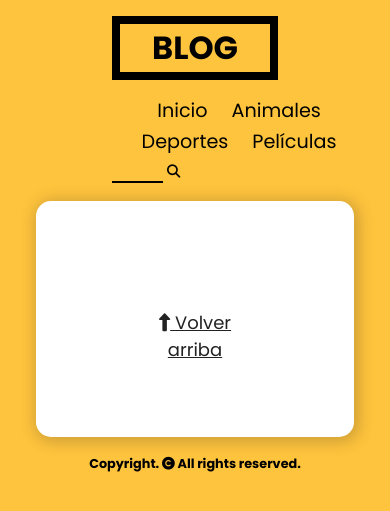
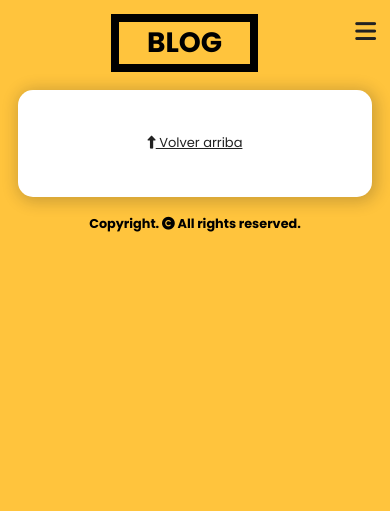
Before and after one commit to riskezwn/blog-app, a PHP site: page /entry.php?id=7 in a window 390 px wide. Shown: the top 511 px of the page. Run offline with PHP 8.4, Linux system fonts and the light colour scheme; data comes from the database, SQL or seed files in the repository; data that the repository does not hold is empty; some libraries are stand-ins or nearby versions.

Commit message:
responsive

```diff
--- /dev/null
+++ b/assets/css/responsive.css
@@ -0,0 +1,113 @@
+/* Extra small devices (phones, 600px and down) */
+@media only screen and (max-width: 600px) {
+  body {
+    font-size: 14px;
+  }
+}
+
+/* Small devices (portrait tablets and large phones, 600px and up) */
+@media only screen and (min-width: 600px) {
+  .entry-container .entry {
+    width: 80%;
+  }
+}
+
+/* Medium devices (landscape tablets, 768px and up) */
+@media only screen and (min-width: 768px) {
+  .profile form {
+    width: 50%;
+  }
+  .entry-container .entry {
+    padding: 3em;
+    font-size: 15px;
+  }
+  .entry-container .entry .info {
+    margin: 1.5em;
+  }
+}
+
+/* Large devices (laptops/desktops, 992px and up) */
+@media only screen and (min-width: 992px) {
+  header #menu-button {
+      display: none;
+  }
+  nav .ul-nav {
+      display: flex;
+      flex-flow: row wrap;
+  }
+  main {
+    margin: 1em 2em;
+    grid-template-columns: 75% 25%;
+    padding: 1.8em 0 1.8em 1.8em;
+  }
+  aside {
+    display: flex;
+  }
+  section {
+    border-right: 1px solid var(--c-darkgray);
+  }
+  section article {
+    margin-right: 5em;
+  }
+  .entry-container .entry {
+    width: 65%;
+    font-size: 18px;
+  }
+  form.create-entry {
+    padding: 2em;
+  }
+}
+
+/* Extra large devices (large laptops and desktops, 1200px and up) */
+@media only screen and (min-width: 1200px) {
+}
+
+/*
+nav .ul-nav {
+  list-style: none;
+  display: flex;
+  flex-flow: row wrap;
+  align-items: center;
+  justify-content: center;
+}
+nav .li-nav {
+  margin-right: 1.5em;
+}
+nav .li-nav a {
+  color: #000;
+  font-size: 1.2em;
+  text-decoration: none;
+  transition: all 0.5s;
+}
+nav .li-nav a:after {
+  content: "";
+  width: 0px;
+  height: 2px;
+  display: block;
+  background: black;
+  transition: 300ms;
+}
+nav .li-nav a:hover:after {
+  width: 100%;
+}
+nav .li-nav .search-form {
+  display: inline;
+}
+nav .li-nav .search-form input {
+  display: inline-block;
+  text-align: center;
+  background-color: rgba(255, 255, 255, 0);
+  border: none;
+  border-bottom: 2px solid #000;
+  outline: none;
+  font-size: 1.2em;
+  transition: all .5s;
+}
+nav .li-nav .search-form input:focus {
+  border-bottom: 3px solid #000;
+}
+nav .li-nav .search-form button {
+  border: none;
+  cursor: pointer;
+  background-color: rgba(255, 255, 255, 0);
+} */
--- a/assets/css/style.css
+++ b/assets/css/style.css
@@ -34,13 +34,22 @@ header h1 {
   padding: 0 1em;
   border: 8px solid #000;
 }
+header #menu-button {
+  color: var(--c-darkgray);
+  font-size: 1.7em;
+}
 
 nav .ul-nav {
+  width: 100%;
+  z-index: 2;
   list-style: none;
+  display: none;
+  flex-flow: column nowrap;
+  align-items: center;
+  justify-content: center;
+}
+nav .ul-nav.open {
   display: flex;
-  flex-flow: row wrap;
-  margin-left: 7em;
-  justify-content: center;
 }
 nav .li-nav {
   margin-right: 1.5em;
@@ -56,7 +65,7 @@ nav .li-nav a:after {
   width: 0px;
   height: 2px;
   display: block;
-  background: black;
+  background: #000;
   transition: 300ms;
 }
 nav .li-nav a:hover:after {
@@ -73,12 +82,10 @@ nav .li-nav .search-form input {
   border-bottom: 2px solid #000;
   outline: none;
   font-size: 1.2em;
-  width: 20%;
   transition: all .5s;
 }
 nav .li-nav .search-form input:focus {
   border-bottom: 3px solid #000;
-  width: 80%;
 }
 nav .li-nav .search-form button {
   border: none;
@@ -91,10 +98,10 @@ main {
   background-color: #fff;
   color: var(--c-darkgray);
   display: grid;
-  margin: 1em 2em;
-  padding: 1.8em 0 1.8em 1.8em;
+  margin: 1em 1em;
+  padding: 1.2em;
   border-radius: 15px;
-  grid-template-columns: 75% 25%;
+  grid-template-columns: auto;
   box-shadow: 2px 2px 15px 3px #22222238;
 }
 main h3 {
@@ -102,9 +109,6 @@ main h3 {
 }
 
 /* SECTION */
-section {
-  border-right: 1px solid var(--c-darkgray);
-}
 section .main-hr {
   background: var(--c-pink);
   border: none;
@@ -115,7 +119,7 @@ section article {
   cursor: pointer;
   transition: all 0.5s;
   padding: 1em;
-  margin-right: 5em;
+
   margin-top: 0.5em;
 }
 section a {
@@ -167,7 +171,7 @@ section .empty-entries {
 
 /* ASIDE */
 aside {
-  display: flex;
+  display: block;
   flex-flow: column nowrap;
   justify-content: space-between;
   padding: 0 1.6em 1.6em 1.6em;
@@ -344,7 +348,7 @@ form.create-category input:not(.btn):focus {
 
 /**************** CREATE ENTRY **********/
 form.create-entry {
-  padding: 2em;
+  padding: 1em;
 }
 form.create-entry textarea {
   margin: 5px 0;
@@ -401,8 +405,9 @@ form.create-entry select:focus {
   object-fit: cover;
 }
 .profile form {
-  width: 50%;
+  width: 75%;
 }
+
 /* .profile #profile-photo {
   width: 0.1px;
   height: 0.1px;
@@ -429,17 +434,17 @@ form.create-entry select:focus {
 .entry-container {
   font-size: large;
   grid-template-columns: auto;
-  padding: 3em;
+  padding: 1.3em;
 }
 .entry-container .entry {
-  width: 65%;
+  font-size: 13px;
   margin: 0 auto;
 }
 .entry-container .entry .title {
   color: var(--c-pink);
 }
 .entry-container .entry .info {
-  margin: 1.5em;
+
   display: flex;
   flex-flow: row nowrap;
   justify-content: space-between;
@@ -474,6 +479,7 @@ form.create-entry select:focus {
   margin-left: 10px;
 }
 .entry-container .image {
+  margin-top: 15px;
   display: block;
   width: 80%;
   height: 200px;
--- a/includes/header.php
+++ b/includes/header.php
@@ -10,6 +10,7 @@ require_once('helpers.php');
   <meta http-equiv="X-UA-Compatible" content="IE=edge" />
   <meta name="viewport" content="width=device-width, initial-scale=1.0" />
   <link rel="stylesheet" href="assets/css/style.css" />
+  <link rel="stylesheet" href="assets/css/responsive.css" />
   <script src="https://kit.fontawesome.com/790908a15c.js" crossorigin="anonymous"></script>
   <title>Blog</title>
 </head>
@@ -17,9 +18,10 @@ require_once('helpers.php');
 <body>
   <header>
     <h1>BLOG</h1>
+    <a href="javascript:void(0);" id="menu-button"><i class="fas fa-bars"></i></a>
   </header>
   <nav>
-    <ul class="ul-nav">
+    <ul class="ul-nav" id="menu">
       <li class="li-nav"><a href="index.php">Inicio</a></li>
 
       <?php if ($categories = getCategories($con)) :
--- a/js/app.js
+++ b/js/app.js
@@ -1,11 +1,23 @@
 "use strict";
 
+let btnMenu = document.getElementById("menu-button");
 let btnGetAllEntries = document.getElementById("getAllEntries");
 let btnEditEntries = document.getElementById("edit-button");
 let btnDeleteEntries = document.getElementById("delete-button");
+const RESPONSIVE_MENU = document.getElementById("menu");
 const ALL_ENTRIES = document.getElementById("allEntries");
 const LAST_ENTRIES = document.getElementById("lastEntries");
 const ENTRY = document.getElementById("entry");
+
+// Toggle menu
+btnMenu.addEventListener("click", () => {
+  console.log("Hola");
+  if (RESPONSIVE_MENU.classList.contains("open")) {
+    RESPONSIVE_MENU.classList.remove("open");
+  } else {
+    RESPONSIVE_MENU.classList.add("open");
+  }
+});
 
 if (btnGetAllEntries) {
   btnGetAllEntries.addEventListener("click", () => {
@@ -22,10 +34,3 @@ if (btnDeleteEntries) {
   };
   btnDeleteEntries.addEventListener("click", confirmIt, false);
 }
-
-/* if (btnEditEntries) {
-  btnEditEntries.addEventListener("click", () => {
-    console.log("hola");
-    ENTRY.innerHTML = " <?php require_once('includes/edit_entry.php'); ?> ";
-  });
-} */
```
Also changed, not shown: ext_aside.php (added, +12 -0 lines), assets/images/entryimage1626695120.jpg (added), assets/images/user_images/profilephoto1626695403.jpg (added).
